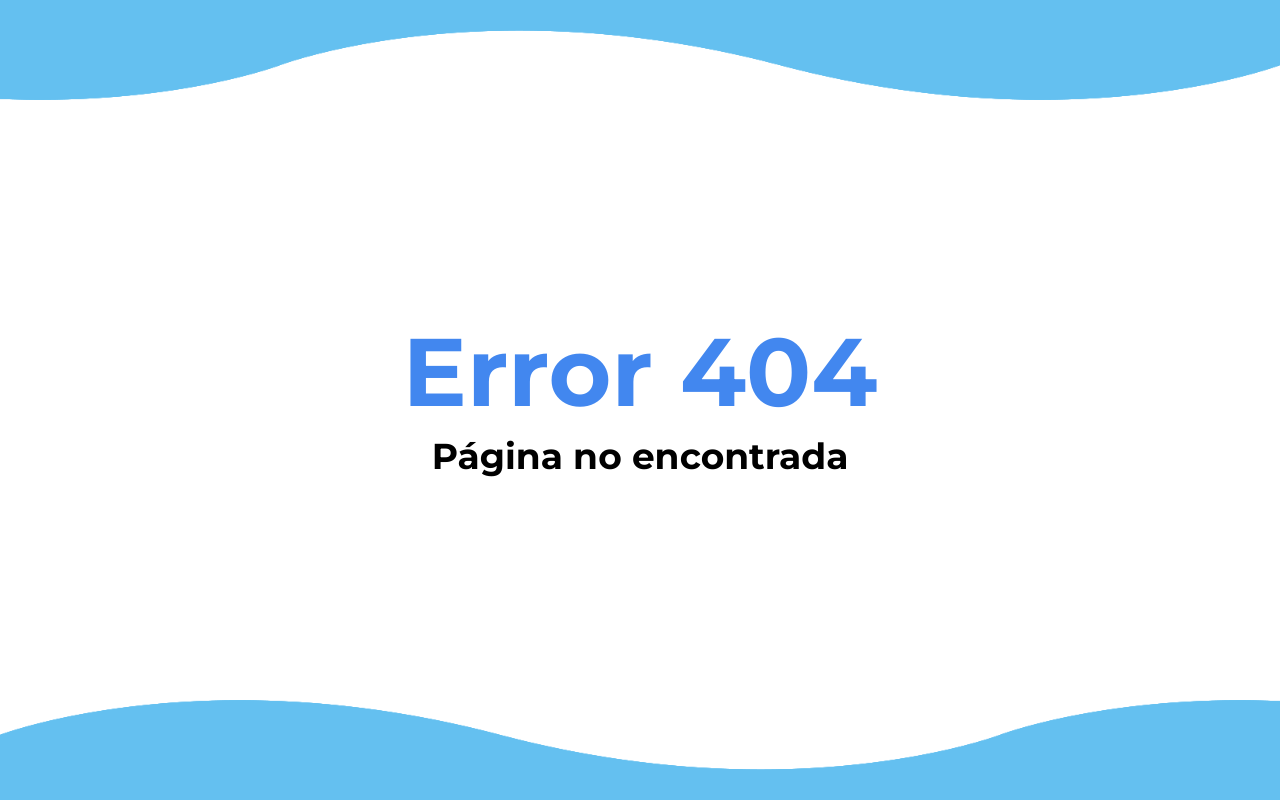
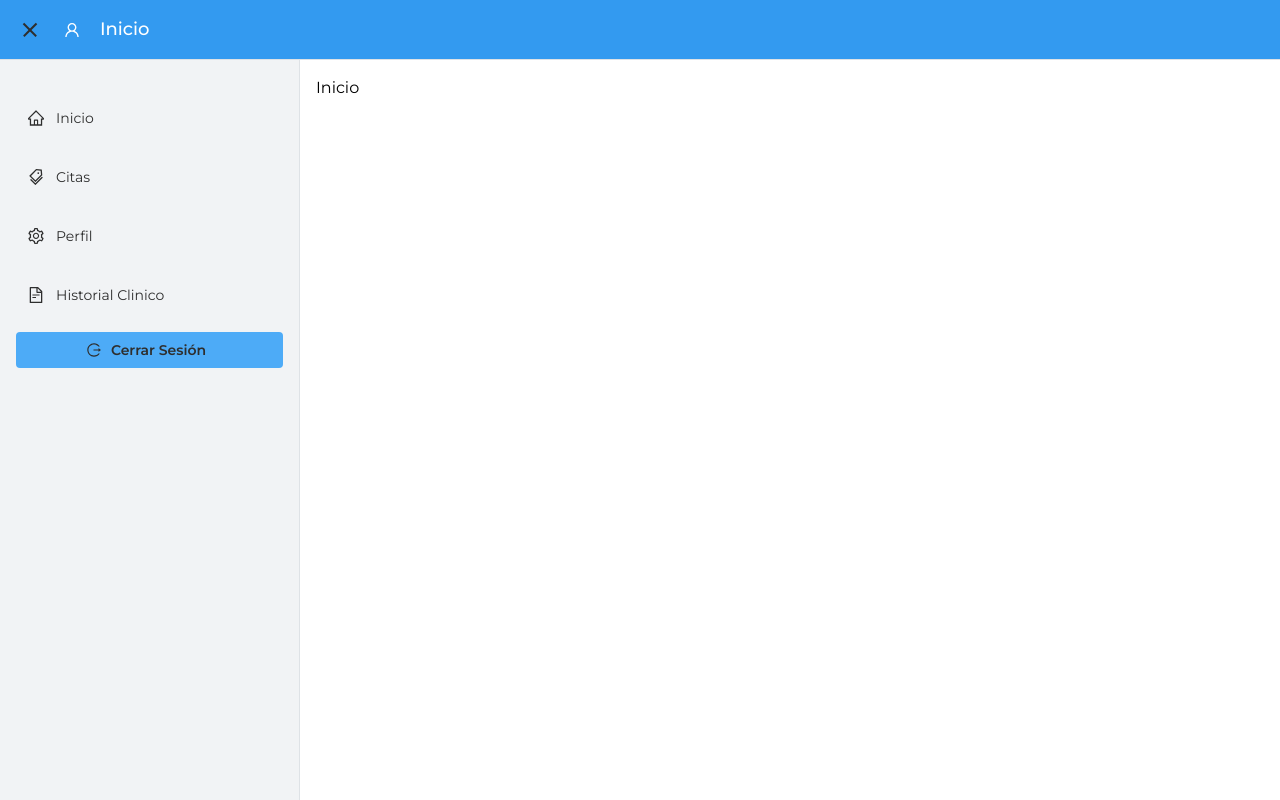
Before and after one commit to alanvviera/DentalSystem, a Next.js app: page /menu-example/Home in a window 1280 px wide. Before the commit this address had no page. Built offline with nearby package versions, Linux system fonts and the light colour scheme.

Commit message:
Renamed navigation menu and example

```diff
--- a/app/andre/layout.js
+++ b/app/menu-example/layout.js
@@ -3,7 +3,7 @@ import '@mantine/core/styles.css'; //Import Mantine Styles
 import { MantineProvider, createTheme } from '@mantine/core'; //Import MantineProvider
 import { Montserrat } from 'next/font/google'; // Import Montserrat font
 import { ColorSchemeScript } from '@mantine/core'; //For server-side rendering.
-import { CollapseDesktop } from '@/components/SideBarComponent/LayoutAndre';
+import { NavMenu } from '@/components/nav-menu/NavMenu';
 import { HomeOutlined, TagsOutlined, FileTextOutlined, SettingOutlined, LogoutOutlined, SearchOutlined } from "@ant-design/icons"
 
 
@@ -41,22 +41,22 @@ export default function RootLayout({ children }) {
   const routes = [
     {
         title: "Inicio",
-        url: "/andre/Home",
+        url: "/menu-example/Home",
         icon: <HomeOutlined/>
     },
     {
         title: "Citas",
-        url: "/andre/appointments",
+        url: "/menu-example/appointments",
         icon: <TagsOutlined/>
     },
     {
         title: "Perfil",
-        url: "/andre/settings",
+        url: "/menu-example/settings",
         icon: <SettingOutlined/>
     },
     {
         title: "Historial Clinico",
-        url: "/andre/documents",
+        url: "/menu-example/documents",
         icon: <FileTextOutlined/>
     }
 ]
@@ -70,12 +70,12 @@ export default function RootLayout({ children }) {
       <body className={montserrat.className}>
       <MantineProvider theme={theme}>
         <AuthProvider>
-          <CollapseDesktop routes={routes} headerBg={'blue.5'}
+          <NavMenu routes={routes} headerBg={'blue.5'}
             headerTextColor={'white'} burgerColor={'dark'} navbarBg={'gray.1'} navbarTextColor={'dark'}
             logoutButton={'blue.4'} logoutTextColor={'dark'}
           >
             {children}
-          </CollapseDesktop>
+          </NavMenu>
         </AuthProvider>
         </MantineProvider>
       </body>
--- a/app/andre/page.jsx
+++ b/app/menu-example/page.jsx
@@ -1,8 +1,6 @@
 import { redirect } from 'next/navigation'
-import React from 'react'
 
 const Dashboard = () => {
-  redirect('/andre/Home')
+  redirect('/menu-example/Home')
 }
-
 export default Dashboard
--- a/components/SideBarComponent/LayoutAndre.jsx
+++ b/components/nav-menu/NavMenu.jsx
@@ -4,13 +4,10 @@ import { AppShell, Burger, Button, Group, Text, Box, NavLink } from '@mantine/co
 import { UserOutlined, LogoutOutlined } from "@ant-design/icons"
 import { usePathname } from "next/navigation";
 import Link from 'next/link';
-import { useState } from 'react';
 
-export function CollapseDesktop({children, routes, headerBg, headerTextColor, burgerColor, navbarBg, navbarTextColor, logoutButton, logoutTextColor}) {
+export function NavMenu({children, routes, headerBg, headerTextColor, burgerColor, navbarBg, navbarTextColor, logoutButton, logoutTextColor}) {
   const [mobileOpened, { toggle: toggleMobile }] = useDisclosure(true);
   const [desktopOpened, { toggle: toggleDesktop }] = useDisclosure(true);
-  const isActive = (param) => usePathname() === param
-  const [active, setActive] = useState(0);
   let filter;
   let tl;
 
```
Also changed, not shown: app/menu-example/Home/page.jsx (renamed from app/andre/Home/page.jsx), app/menu-example/appointments/page.jsx (renamed from app/andre/appointments/page.jsx), app/menu-example/documents/page.jsx (renamed from app/andre/documents/page.jsx), app/menu-example/settings/page.jsx (renamed from app/andre/settings/page.jsx).
